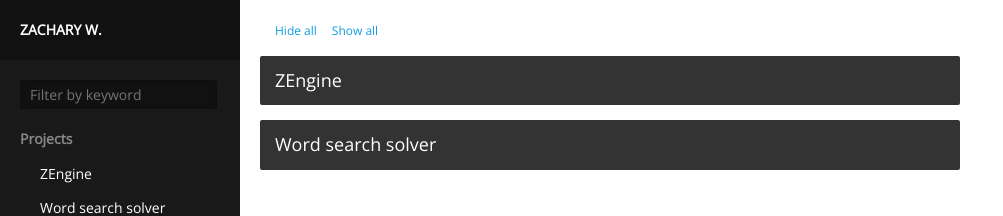
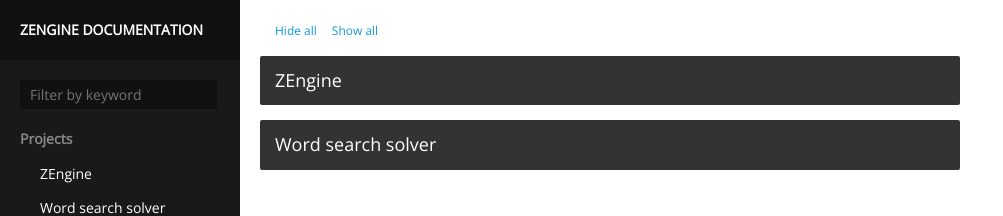
Before and after one commit to ZacharyWesterman/ZacharyWesterman.github.io, a Jekyll site: the page built from index.html, in a window 1280 px wide. Shown: the top 216 px of the page, without its empty margins (0-1003 px from the left). Built offline with Jekyll 4.4.1, drawn with Linux system fonts in a browser that asks for light colours; part of the change alters nothing that is shown.

Commit message:
updated config

```diff
--- a/_config.yml
+++ b/_config.yml
@@ -18,36 +18,92 @@ permalink: ':title'
 # You can create any custom variable you would like, and they will be accessible
 # in the templates via {{ site.myvariable }}.
 
+title: 'ZEngine documentation'
+email: zacharywesterman@yahoo.com
 
-title: 'Zachary W.'
-email: zacharywesterman@yahoo.com
 description:
-
-# this means to ignore newlines until "baseurl:"
   "Write an awesome description for your new site here. You can edit this
   line in _config.yml. It will appear in your document head meta (for
   Google search results) and in your feed.xml site description."
 
 baseurl: "https://zacharywesterman.github.io"
-# the subpath of your site, e.g. /blog
-url: ""
-# the base hostname & protocol for your site, e.g. http://example.com
-#twitter_username: jekyllrb
-github_username:  ZacharyWesterman
+url: "/ZEngine"
 
-#favicon: "https://zacharywesterman.github.io/favicon.ico"
-
-# Build settings
-theme: jekyll-theme-cayman
-highlighting: redcarpet
-
-#syntax-highlighting:
- # enabled: true
-  #css: syntax.css
 
 gems:
   - jekyll-feed
 exclude:
   - Gemfile
   - Gemfile.lock
-encoding: utf-8
+
+# Where things are
+source:       .
+destination:  ./_site
+plugins_dir:  _plugins
+layouts_dir:  _layouts
+data_dir:     _data
+includes_dir: _includes
+collections:
+  posts:
+    output:   true
+
+# Handling Reading
+safe:         false
+include:      [".htaccess"]
+exclude:      ["node_modules", "vendor/bundle/", "vendor/cache/", "vendor/gems/", "vendor/ruby/"]
+keep_files:   [".git", ".svn"]
+encoding:     "utf-8"
+markdown_ext: "markdown,mkdown,mkdn,mkd,md"
+
+# Filtering Content
+show_drafts: null
+limit_posts: 0
+future:      false
+unpublished: false
+
+# Plugins
+whitelist: []
+gems:      []
+
+# Conversion
+markdown:    kramdown
+highlighter: rouge
+lsi:         false
+excerpt_separator: "\n\n"
+incremental: false
+
+# Serving
+detach:  false
+port:    4000
+host:    127.0.0.1
+baseurl: "" # does not include hostname
+show_dir_listing: false
+
+# Outputting
+permalink:     date
+paginate_path: /page:num
+timezone:      null
+
+quiet:    false
+verbose:  false
+defaults: []
+
+liquid:
+  error_mode: warn
+
+# Markdown Processors
+rdiscount:
+  extensions: []
+
+redcarpet:
+  extensions: []
+
+kramdown:
+  auto_ids:       true
+  footnote_nr:    1
+  entity_output:  as_char
+  toc_levels:     1..6
+  smart_quotes:   lsquo,rsquo,ldquo,rdquo
+  input:          GFM
+  hard_wrap:      false
+  footnote_nr:    1
```
